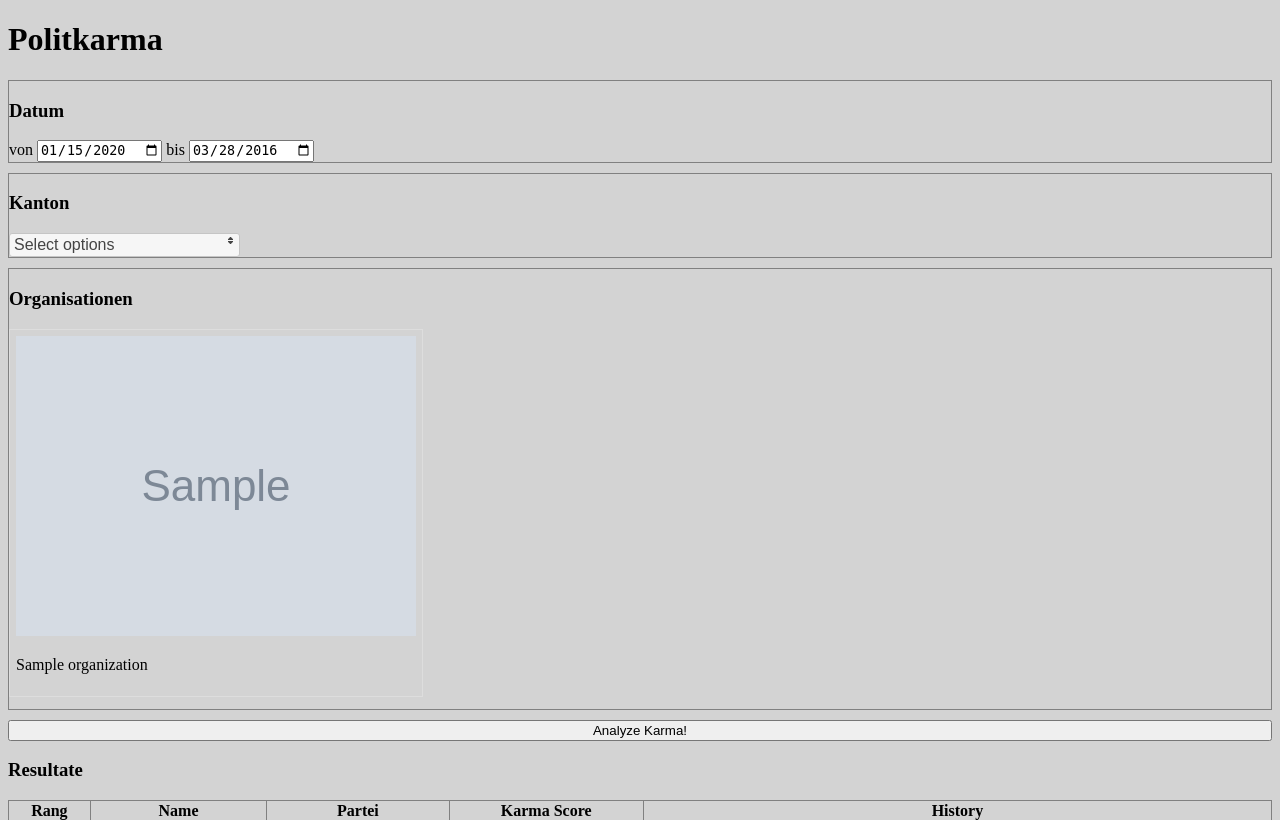
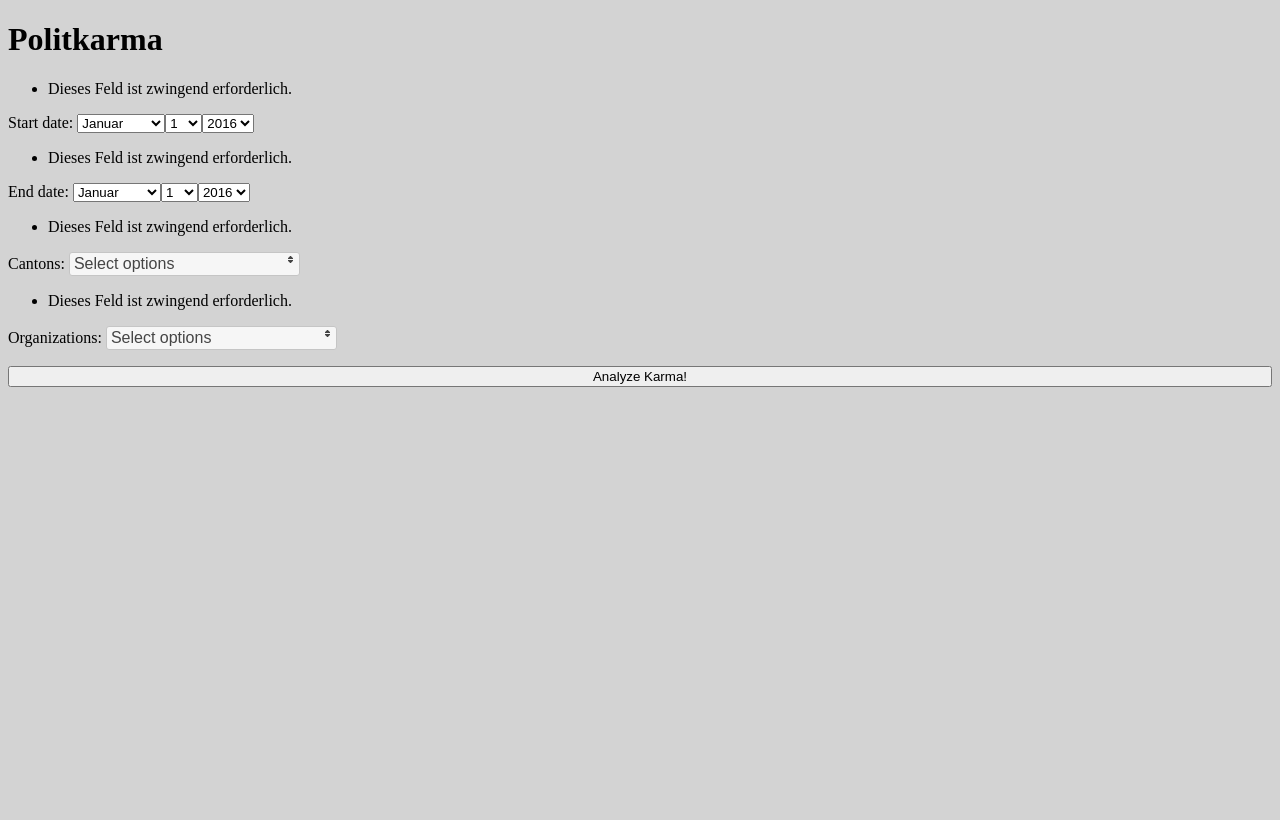
Before and after one commit to rettichschnidi/politkarma, a Django app: a page that uses apps/curia_vista/templates/curia_vista/vote_helper.html in a window 1280 px wide. Shown: the top 820 px of the page. After the commit the page ends 387 px from the top, so only its background shows below. Run offline with Django 3.2, Linux system fonts and the light colour scheme; tables that the repository leaves empty hold one stand-in row (values such as "Sample post"); grey boxes marked "Sample" are stand-in pictures; some libraries are stand-ins or nearby versions.

Commit message:
vote helper page migrated to django forms

```diff
--- a/apps/curia_vista/templates/curia_vista/vote_helper.html
+++ b/apps/curia_vista/templates/curia_vista/vote_helper.html
@@ -1,3 +1,4 @@
+{% load vote_tags %}
 <!DOCTYPE html>
 <html lang="en">
 <head>
@@ -19,97 +20,29 @@
 
 <h1>Politkarma</h1>
 <form method="get">
-    <div class="filter-box">
-        <h3>Datum</h3>
-        von
-        <input type="date" name="startdate" id="startdate" value="{{ startdate }}"/>
-        bis
-        <input type="date" name="enddate" id="enddate" value="{{ enddate }}"/>
-    </div>
-    <div class="filter-box">
-        <h3>Kanton</h3>
-        <select multiple="multiple" name="cantons" id="canton">
-            {% for canton in cantons %}
-                <option value="{{ canton.id }}">{{ canton.name }}</option>
-            {% endfor %}
-        </select>
-    </div>
-    <div class="filter-box">
-        <h3>Organisationen</h3>
-        <select multiple="multiple" id="organization" name="organizations" class="image-picker show-html">
-            {% for organization in organizations %}
-                <option data-img-src="{{ organization.logo_location }}"
-                        value="{{ organization.id }}">{{ organization.name }}</option>
-            {% endfor %}
-        </select>
-    </div>
+    {% csrf_token %}
+    {{ form.as_p }}
     <button class="analyze-button" type="submit">Analyze Karma!</button>
 </form>
 
-<h3>Resultate</h3>
-<table style="width:100%;">
-    <tr>
-        <th>Rang</th>
-        <th>Name</th>
-        <th>Partei</th>
-        <th>Karma Score</th>
-        <th>History</th>
-    </tr>
-    {% for result in ranking %}
-        <tr>
-            <td>{{ result.rank }}</td>
-            <td>{{ result.name }}</td>
-            <td>{{ result.party }}</td>
-            <td>{{ result.score }}</td>
-            <td>
-                <div id="chart1"/>
-            </td>
-        </tr>
-    {% endfor %}
-</table>
+{% if result %}
+    <h3>Resultate</h3>
+    {% show_results result %}
+{% endif %}
 
 <script type="text/javascript">
-    $("#startdate").datepicker({
-        dateFormat: $.datepicker.ISO_8601
-    });
-    $("#enddate").datepicker({
-        dateFormat: $.datepicker.ISO_8601
-    });
-    $("#canton").multiselect({
+    $("#cantons").multiselect({
         header: "Kanton(e) auswählen"
     });
-    $("#organization").imagepicker({
+    $("#organizations").multiselect({
+        header: "Organisation(en) auswählen"
+    });
+    /*
+     $("#organizations").imagepicker({
         hide_select: true,
         show_label: true
     });
-
-    // based on https://jsfiddle.net/api/post/library/pure/
-    google.charts.load('current', {packages: ['corechart', 'line']});
-    google.charts.setOnLoadCallback(drawBasic);
-
-    function drawBasic() {
-        var data = new google.visualization.DataTable();
-        data.addColumn('number', 'Tag');
-        data.addColumn('number', 'Gesammeltes Karma');
-
-        data.addRows([
-            [0, 0], [1, 10], [2, 23], [3, 17], [4, 18], [5, 9],
-            [6, 11], [7, 27], [8, 33], [9, 40], [10, 32], [11, 35],
-            [12, 30], [13, 40], [14, 42], [15, 47], [16, 44], [17, 48],
-            [18, 52], [19, 54], [20, 42], [21, 55], [22, 56], [23, 57]
-        ]);
-
-        var options = {
-            hAxis: {
-                title: 'Zeit'
-            },
-            vAxis: {
-                title: 'Karma'
-            }
-        };
-        var chart1 = new google.visualization.LineChart(document.getElementById('chart1'));
-        chart1.draw(data, options);
-    }
+     */
 </script>
 
 </body>
--- a/apps/curia_vista/views.py
+++ b/apps/curia_vista/views.py
@@ -1,10 +1,9 @@
 import datetime
-import random
 
+from django import forms
 from django.views.generic import TemplateView
 
-from apps.curia_vista.models import *
-
+from apps.curia_vista.karma import *
 
 # Create your views here.
 class PartyView(TemplateView):
@@ -15,46 +14,57 @@ class PartyView(TemplateView):
         return self.render_to_response(context)
 
 
+class VoteForm(forms.Form):
+    first_av = next(iter(AffairVote.objects.order_by('-date')), None)
+    # html_date_format = "%Y-%m-%d"
+
+    start_date = forms.DateField(initial=datetime.date(1970, 1, 1) if first_av is None else first_av.date,
+                                 label="Start date",
+                                 widget=forms.SelectDateWidget(attrs={'id': 'start_date'}))
+    end_date = forms.DateField(initial=datetime.date.today, label="End date",
+                               widget=forms.SelectDateWidget(attrs={'id': 'end_date'}))
+    cantons = forms.ModelMultipleChoiceField(queryset=Canton.objects.order_by('name'), to_field_name="name",
+                                             label="Cantons",
+                                             widget=forms.SelectMultiple(attrs={'id': 'cantons'}))
+    organizations = forms.ModelMultipleChoiceField(queryset=Organization.objects.order_by('name'), to_field_name="name",
+                                                   label="Organizations",
+                                                   widget=forms.SelectMultiple(attrs={'id': 'organizations'}))
+
+
+class KarmaResult:
+    ranking = ()
+    cantons = ()
+    organizations = ()
+    start_date = None
+    end_date = None
+    import_date = "1970-01-01"
+
+
 class VoteView(TemplateView):
     template_name = 'curia_vista/vote_helper.html'
-    html_date_format = "%Y-%m-%d"
-    parameter_startdate = "startdate"
-    parameter_enddate = "enddate"
-    parameter_organizations = "organizations"
-    parameter_cantons = "cantons"
-
-    @staticmethod
-    def councillor_to_result(councillor, rank_iterator):
-        party = councillor.party
-        party_name = None if party is None else party.name
-        return KarmaResultRow(next(rank_iterator), councillor.full_name, party_name, random.randint(-1000, 1000))
 
     def get(self, request, *args, **kwargs):
-        query_dict = VoteView.get_query_dict(request)
-        print(query_dict)
-        cantons = Canton.objects.order_by('name')
-        first_av = next(iter(AffairVote.objects.order_by('-date')), None)
-        start_date = query_dict.get(VoteView.parameter_startdate,
-                                    "1970-01-01" if first_av is None else first_av.date.strftime(
-                                        VoteView.html_date_format))
-        end_date = query_dict.get(VoteView.parameter_enddate,
-                                  datetime.datetime.now().strftime(VoteView.html_date_format))
-        selected_organizations = query_dict.get(VoteView.parameter_organizations, [])
-        selected_cantons = query_dict.get(VoteView.parameter_cantons, [])
-        organizations = Organization.objects.order_by('name')
+        form = VoteForm(self.get_query_dict(request))
+        karma_result = None
+        if form.is_valid():
+            karma_result = KarmaResult()
+            karma_result.start_date = form.cleaned_data['start_date']
+            karma_result.end_date = form.cleaned_data['end_date']
+            karma_result.cantons = list(map(lambda c: c.name, form.cleaned_data['cantons']))
+            karma_result.organizations = list(map(lambda o: o.name, form.cleaned_data['organizations']))
+            karma_result.ranking = KarmaCalculator.get_top_karma_scores(form.cleaned_data['start_date'],
+                                                                        form.cleaned_data['end_date'],
+                                                                        form.cleaned_data['cantons'],
+                                                                        form.cleaned_data['organizations'],
+                                                                        10)
 
-        rank_iterator = iter(range(1, 100))
-        karma_ranking = [VoteView.councillor_to_result(c, rank_iterator) for c in Councillor.objects.all()[0:10]]
-        karma_ranking.sort(key=lambda a: a.rank)
+
+        else:
+            print("don't like form: {}".format(form.errors))
 
         context = {
-            'ranking': karma_ranking,
-            'organizations': organizations,
-            'cantons': cantons,
-            'selected_cantons': selected_cantons,
-            'selected_organizations': selected_organizations,
-            VoteView.parameter_startdate: start_date,
-            VoteView.parameter_enddate: end_date,
+            'form': form,
+            'result': karma_result,
         }
         return self.render_to_response(context)
 
@@ -65,11 +75,3 @@ class VoteView(TemplateView):
         if request.method == 'PUT':
             return request.PUT
         return {}
-
-
-class KarmaResultRow:
-    def __init__(self, rank, name, party, score):
-        self.rank = rank
-        self.name = name
-        self.party = party
-        self.score = score
```
Also changed, not shown: apps/curia_vista/karma.py (added, +28 -0 lines), apps/curia_vista/templatetags/vote_tags.py (added, +16 -0 lines), apps/curia_vista/templatetags/__init__.py (added).
